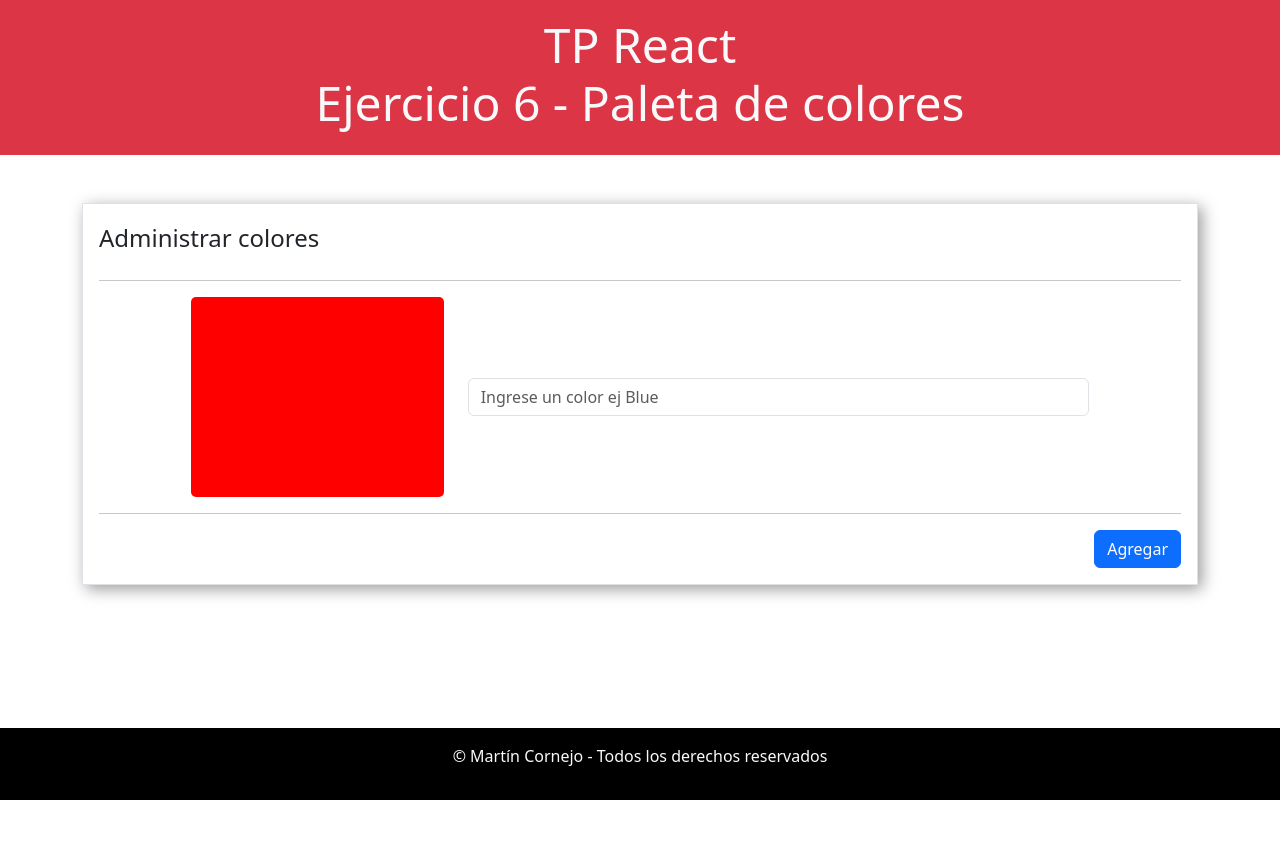
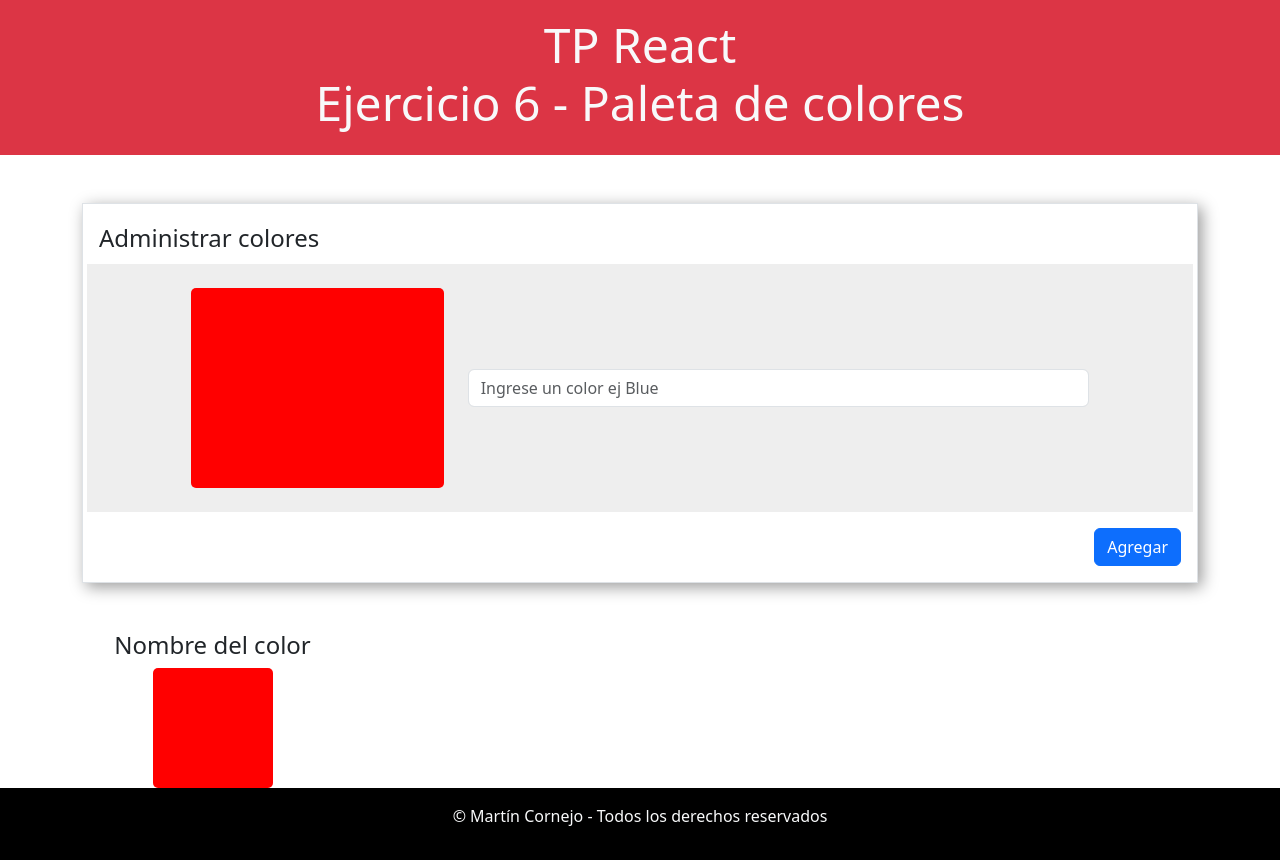
Before and after one commit to MartinCCornejo/paletaDeColoresConBackend, a React (Vite) app: page / in a window 1280 px wide. Before the commit the page ends 800 px from the top, so only its background shows below. Built offline with nearby package versions, Linux system fonts and the light colour scheme.

Commit message:
Se avanzo con el maquetado del contenedor de los colores

```diff
--- a/src/App.css
+++ b/src/App.css
@@ -2,7 +2,6 @@
   display: flex;
   flex-direction: column;
   min-height: 100vh;
-  background: #;
 }
 
 .box{
@@ -15,3 +14,15 @@
 .box-shadow{
   box-shadow: 4px 4px 15px rgba(0,0,0,0.4);
 }
+
+.color{
+  width: 120px;
+  height: 120px;
+  background: red;
+  border-radius: 5px;
+  margin: 0 auto;
+}
+
+.bg-gray{
+  background: #eee;
+}
--- a/src/App.jsx
+++ b/src/App.jsx
@@ -3,6 +3,7 @@ import "bootstrap/dist/css/bootstrap.min.css";
 import Footer from "./components/Footer";
 import { Container } from "react-bootstrap";
 import FormularioColores from "./components/FormularioColores";
+import ContenedorColores from "./components/ContenedorColores";
 
 function App() {
   return (
@@ -14,6 +15,7 @@ function App() {
       </header>
       <Container className="flex-grow-1">
         <FormularioColores></FormularioColores>
+        <ContenedorColores></ContenedorColores>
       </Container>
       <Footer></Footer>
     </>
--- a/src/components/Color.jsx
+++ b/src/components/Color.jsx
@@ -0,0 +1,14 @@
+import { Col } from 'react-bootstrap';
+
+const Color = () => {
+    return (
+        <Col lg="3">
+            <div className='text-center'>
+                <h3 className='fs-4'>Nombre del color</h3>
+                <div className='color'></div>
+            </div>
+        </Col>
+    );
+};
+
+export default Color;
--- a/src/components/ContenedorColores.jsx
+++ b/src/components/ContenedorColores.jsx
@@ -1,10 +1,11 @@
-import React from 'react';
+import { Row } from 'react-bootstrap';
+import Color from './Color';
 
 const ContenedorColores = () => {
     return (
-        <div>
-
-        </div>
+        <Row>
+            <Color></Color>
+        </Row>
     );
 };
 
--- a/src/components/FormularioColores.jsx
+++ b/src/components/FormularioColores.jsx
@@ -2,11 +2,10 @@ import { Form, Button, Row, Col } from "react-bootstrap";
 
 const FormularioColores = () => {
   return (
-    <Form className="my-5 border border-1 p-3 box-shadow">
+    <Form className="my-5 border p-3 box-shadow">
       <Form.Group controlId="formularioTarea">
         <Form.Label className="fs-4">Administrar colores</Form.Label>
-        <hr></hr>
-        <Row className="justify-content-center align-items-center">
+        <Row className="justify-content-center align-items-center bg-gray py-4">
           <Col md="3">
             <div className="box"></div>
           </Col>
@@ -14,9 +13,8 @@ const FormularioColores = () => {
             <Form.Control type="text" placeholder="Ingrese un color ej Blue" />
           </Col>
         </Row>
-        <hr></hr>
         <div className="text-end">
-          <Button variant="primary" type="submit">
+          <Button variant="primary" type="submit" className="mt-3">
             Agregar
           </Button>{" "}
         </div>
```
